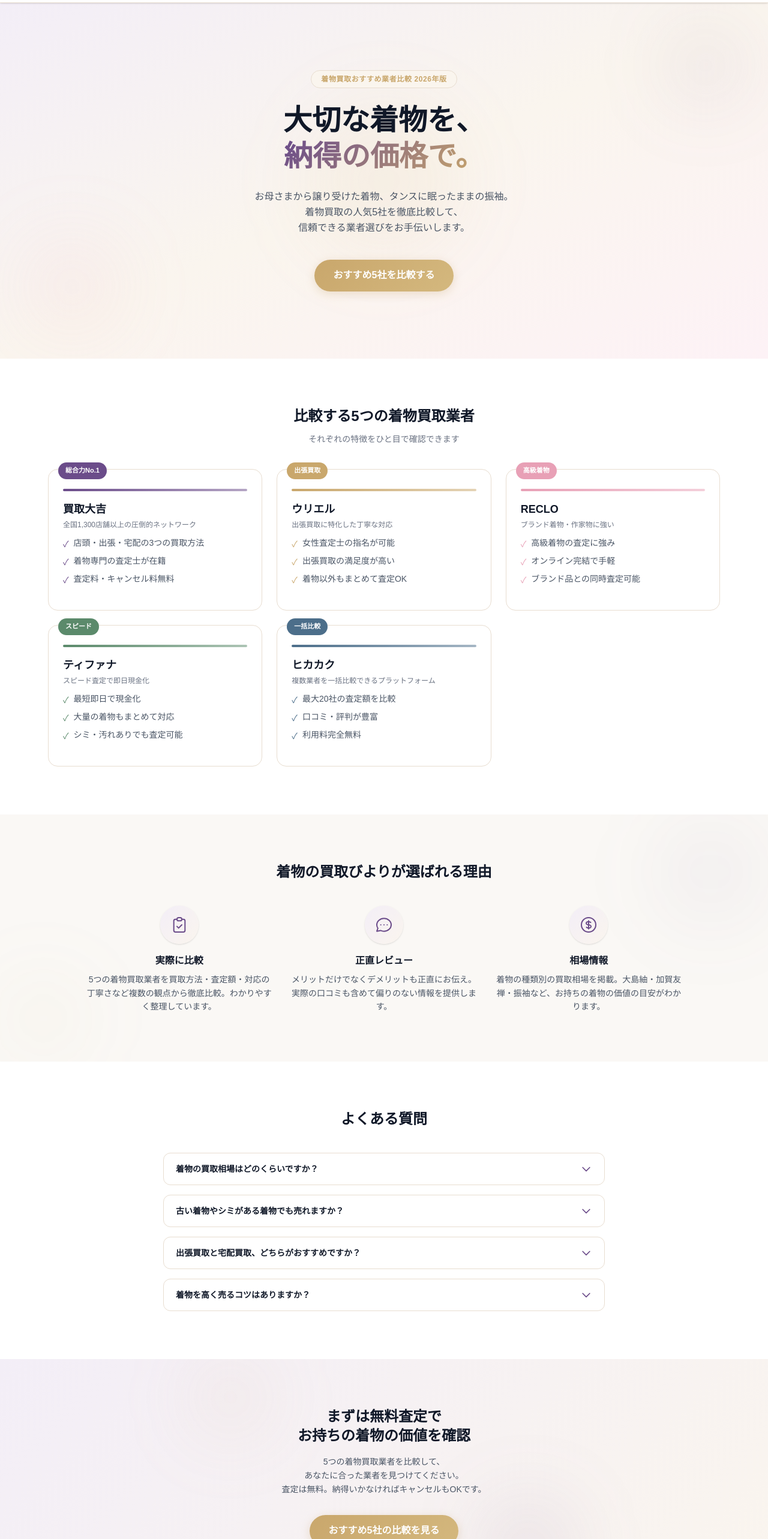
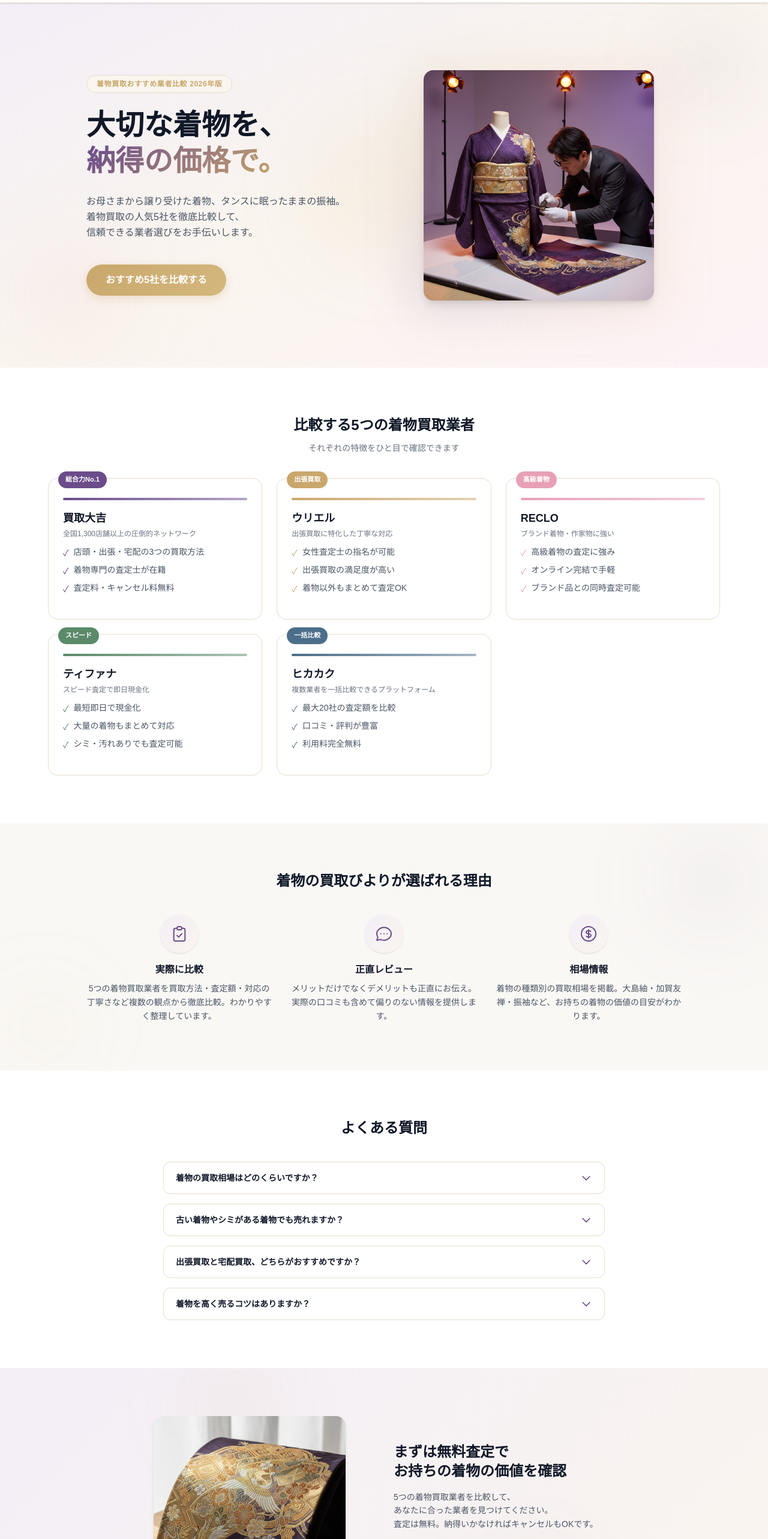
Before and after one commit to webmaster0818/kimono-kaitori-biyori, a Next.js app: page / in a window 1280 px wide. Shown: the part 60-2626 px from the top of the page at 60% size. Built offline with nearby package versions, Linux system fonts and the light colour scheme.

Commit message:
UI改善: ヒーロー+CTA画像追加、2カラムレイアウト

```diff
--- a/app/page.tsx
+++ b/app/page.tsx
@@ -1,5 +1,6 @@
 import type { Metadata } from "next";
 import Link from "next/link";
+import Image from "next/image";
 
 export const metadata: Metadata = {
   title:
@@ -183,7 +184,8 @@ export default function Home() {
         <div className="absolute bottom-10 left-10 w-40 h-40 bg-[#e8a0b6]/10 rounded-full blur-3xl" />
         <div className="absolute top-1/2 left-1/2 -translate-x-1/2 -translate-y-1/2 w-64 h-64 bg-[#c9a76c]/8 rounded-full blur-3xl" />
 
-        <div className="relative max-w-4xl mx-auto px-4 text-center">
+        <div className="relative max-w-5xl mx-auto px-4 grid grid-cols-1 md:grid-cols-2 gap-10 items-center">
+          <div className="text-center md:text-left">
           <p className="inline-block text-xs font-semibold text-[#c9a76c] bg-[#faf5ee] px-4 py-1.5 rounded-full mb-6 tracking-wider border border-[#e8ddd0]">
             着物買取おすすめ業者比較 2026年版
           </p>
@@ -192,7 +194,7 @@ export default function Home() {
             <br />
             <span className="text-gradient">納得の価格で。</span>
           </h1>
-          <p className="text-gray-600 text-sm md:text-base max-w-2xl mx-auto mb-10 leading-relaxed">
+          <p className="text-gray-600 text-sm md:text-base max-w-lg mx-auto md:mx-0 mb-10 leading-relaxed">
             お母さまから譲り受けた着物、タンスに眠ったままの振袖。
             <br className="hidden md:block" />
             着物買取の人気5社を徹底比較して、
@@ -202,6 +204,18 @@ export default function Home() {
           <Link href="/ranking/" className="btn-cta text-base md:text-lg">
             おすすめ5社を比較する
           </Link>
+          </div>
+          <div className="relative mx-auto w-full max-w-sm">
+            <div className="absolute -inset-4 bg-gradient-to-tr from-[#6b4c8a]/20 via-[#c9a76c]/15 to-[#e8a0b6]/15 rounded-3xl blur-2xl" />
+            <Image
+              src="/images/hero-kimono.png"
+              alt="専門査定士が白手袋で丁寧に着物を査定する様子"
+              width={400}
+              height={400}
+              className="relative rounded-2xl shadow-lg"
+              priority
+            />
+          </div>
         </div>
       </section>
 
@@ -322,7 +336,17 @@ export default function Home() {
       <section className="section-primary-light py-16 md:py-20 relative overflow-hidden">
         <div className="absolute top-0 left-1/4 w-32 h-32 bg-[#c9a76c]/10 rounded-full blur-3xl" />
         <div className="absolute bottom-0 right-1/4 w-40 h-40 bg-[#6b4c8a]/10 rounded-full blur-3xl" />
-        <div className="relative max-w-3xl mx-auto px-4 text-center">
+        <div className="relative max-w-4xl mx-auto px-4 grid grid-cols-1 md:grid-cols-2 gap-8 items-center">
+          <div className="order-2 md:order-1 mx-auto w-full max-w-xs">
+            <Image
+              src="/images/cta-kimono.png"
+              alt="金糸の帯と美しい着物"
+              width={320}
+              height={320}
+              className="rounded-2xl shadow-md"
+            />
+          </div>
+          <div className="order-1 md:order-2 text-center md:text-left">
             <h2 className="text-xl md:text-2xl font-bold text-gray-900 mb-4">
               まずは無料査定で
               <br />
@@ -339,6 +363,7 @@ export default function Home() {
               おすすめ5社の比較を見る
             </Link>
           </div>
+        </div>
       </section>
     </>
   );
```
Also changed, not shown: public/images/cta-kimono.png (added), public/images/hero-kimono.png (added). Lines whose indentation alone changed are shown as unchanged.
